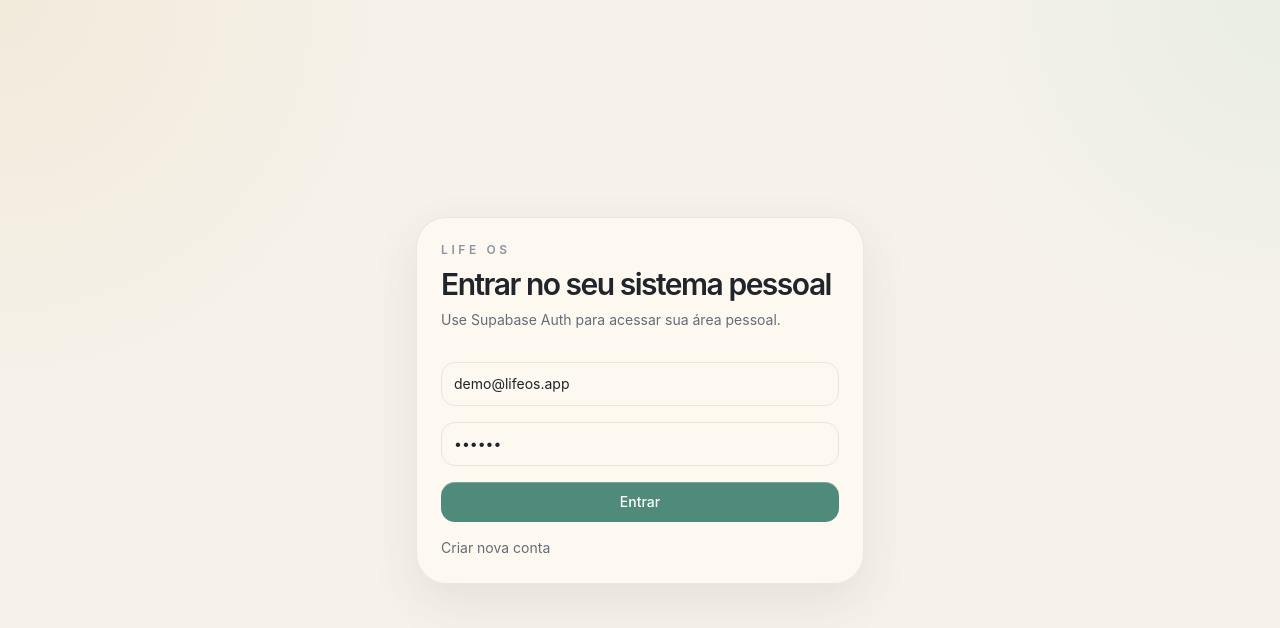
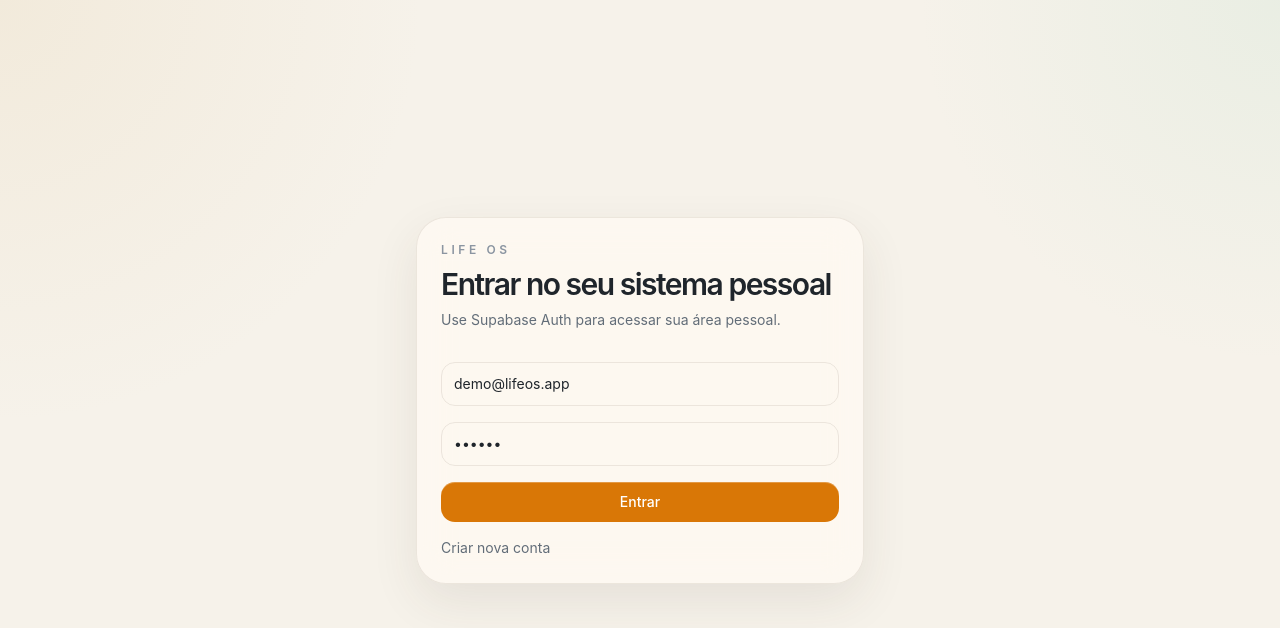
Before and after one commit to contatoevostudio-collab/life-os, a Next.js app: page /auth in a window 1280 px wide. Shown: the top 628 px of the page. Built offline with nearby package versions, Linux system fonts and the light colour scheme; no server answers.

Commit message:
Change primary color to orange

```diff
--- a/src/app/globals.css
+++ b/src/app/globals.css
@@ -17,8 +17,8 @@
   --text: #1f252b;
   --text-soft: #626d78;
   --text-muted: #8b95a1;
-  --accent: #4f8a7b;
-  --accent-soft: rgba(79, 138, 123, 0.14);
+  --accent: #d97706;
+  --accent-soft: rgba(217, 119, 6, 0.16);
   --success: #4b9b6a;
   --warning: #d29b47;
   --danger: #d06e62;
@@ -36,8 +36,8 @@
   --text: #f5f1ea;
   --text-soft: #c8c0b6;
   --text-muted: #9f9a93;
-  --accent: #8fd0b3;
-  --accent-soft: rgba(143, 208, 179, 0.14);
+  --accent: #f6ad55;
+  --accent-soft: rgba(246, 173, 85, 0.18);
   --success: #7bd59b;
   --warning: #e4b66a;
   --danger: #f08d7d;
```
